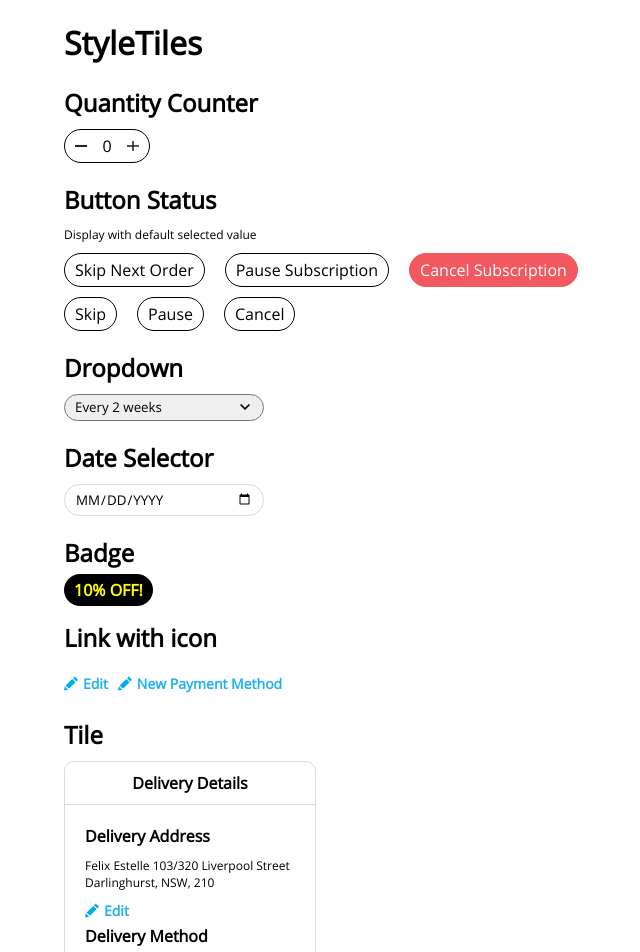
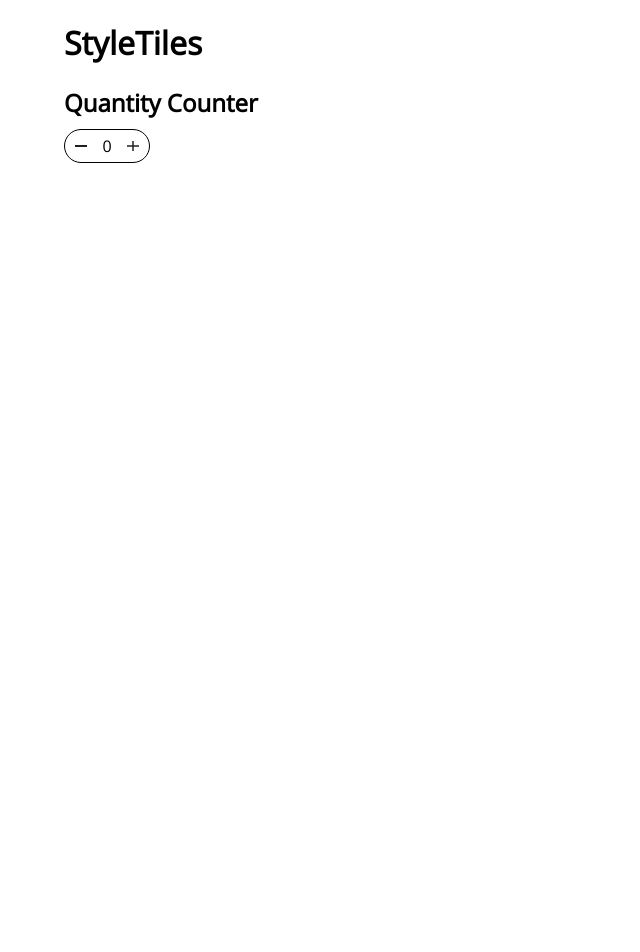
Before and after one commit to danielleabenes1892/react-styletile, a React (Create React App) app: page / in a window 1280 px wide. Shown: the top 952 px of the page, without its empty margins (0-640 px from the left). After the commit the page ends 800 px from the top, so only its background shows below. Built offline with nearby package versions, Linux system fonts and the light colour scheme.

Commit message:
Initial check

```diff
--- a/src/App.js
+++ b/src/App.js
@@ -33,52 +33,7 @@ function App() {
         <h2>Quantity Counter</h2>
         <Counter></Counter>
       </div>
-      <div className="container status_section">
-        <h2>Button Status</h2>
-        <div>
-          <p>Display with default selected value</p>
-          <FilterButton
-          data={filterStatus}
-          keyName="longLabel"
-          selected={3}
-          ></FilterButton>
-        </div>
-        <div>
-          <FilterButton data={filterStatus} keyName="shortLabel"></FilterButton>
-        </div>
-      </div>
-      <div className="container">
-        <h2>Dropdown</h2>
-        <Dropdown data={frequency}></Dropdown>
-      </div>
-      <div className="container">
-        <h2>Date Selector</h2>
-        <DateInput></DateInput>
-      </div>
-      <div className="container">
-        <h2>Badge</h2>
-        <Badge
-          label="10% Off!"
-          style={{'backgroundColor': '#000', 'color': 'yellow'}}
-        ></Badge>
-      </div>
-      <div className="container">
-        <h2>Link with icon</h2>
-        <ButtonIcon label="Edit" image={require('./assets/images/icon-edit.svg')}></ButtonIcon>
-        <ButtonIcon label="New Payment Method" image={require('./assets/images/icon-edit.svg')}></ButtonIcon>
-      </div>
-      <div className="container tile_section">
-        <h2>Tile</h2>
-        <Tile title="Delivery Details">
-          <label>Delivery Address</label>
-          <p>Felix Estelle 103/320 Liverpool Street Darlinghurst, NSW, 210</p>
-          <ButtonIcon label="Edit" image={require('./assets/images/icon-edit.svg')}></ButtonIcon>
-          <div className="method">
-            <label>Delivery Method</label>
-            <Dropdown data={frequency}></Dropdown>
-          </div>
-        </Tile>
-      </div>
+
     </div>
   );
 }
```
